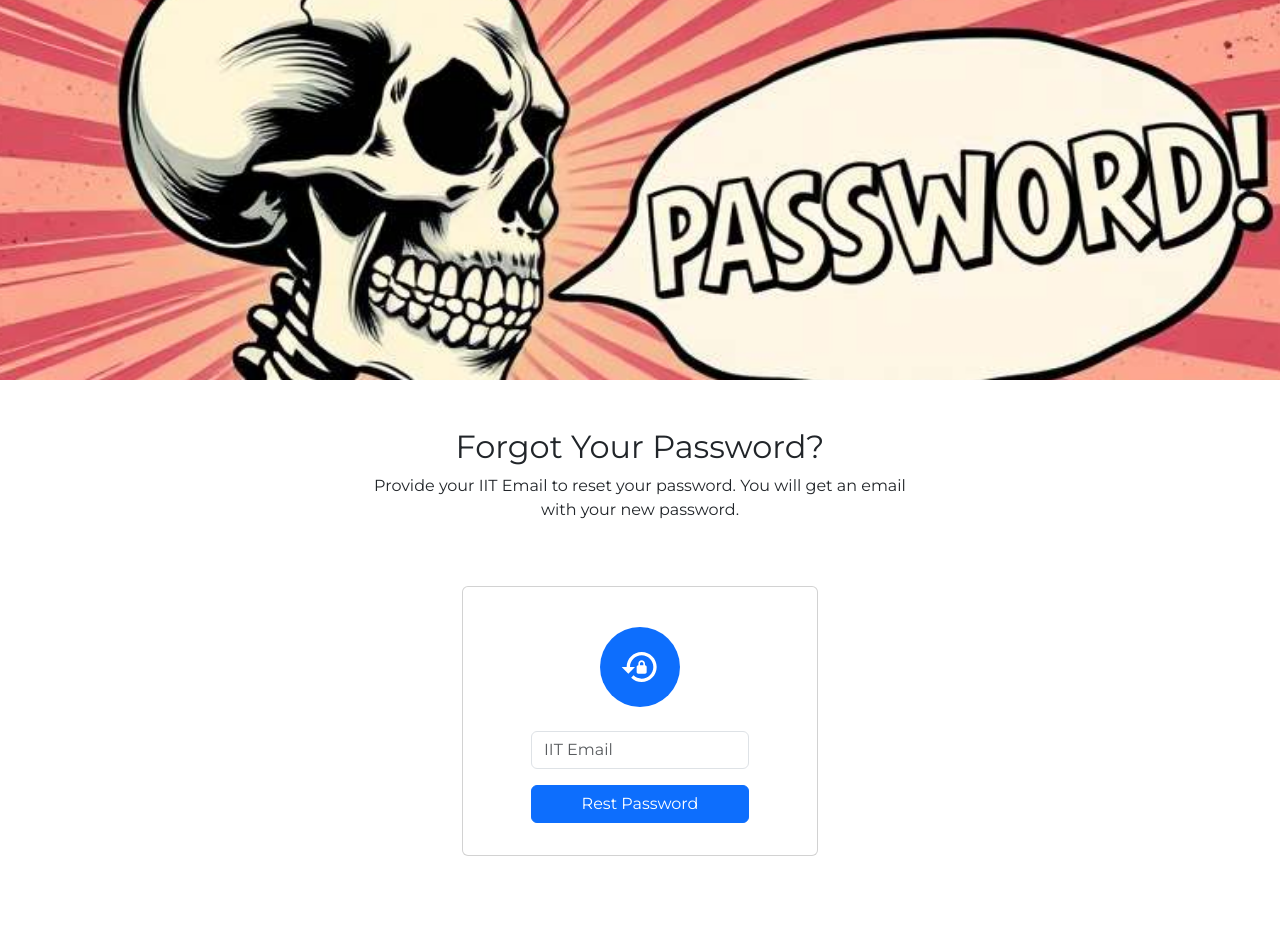
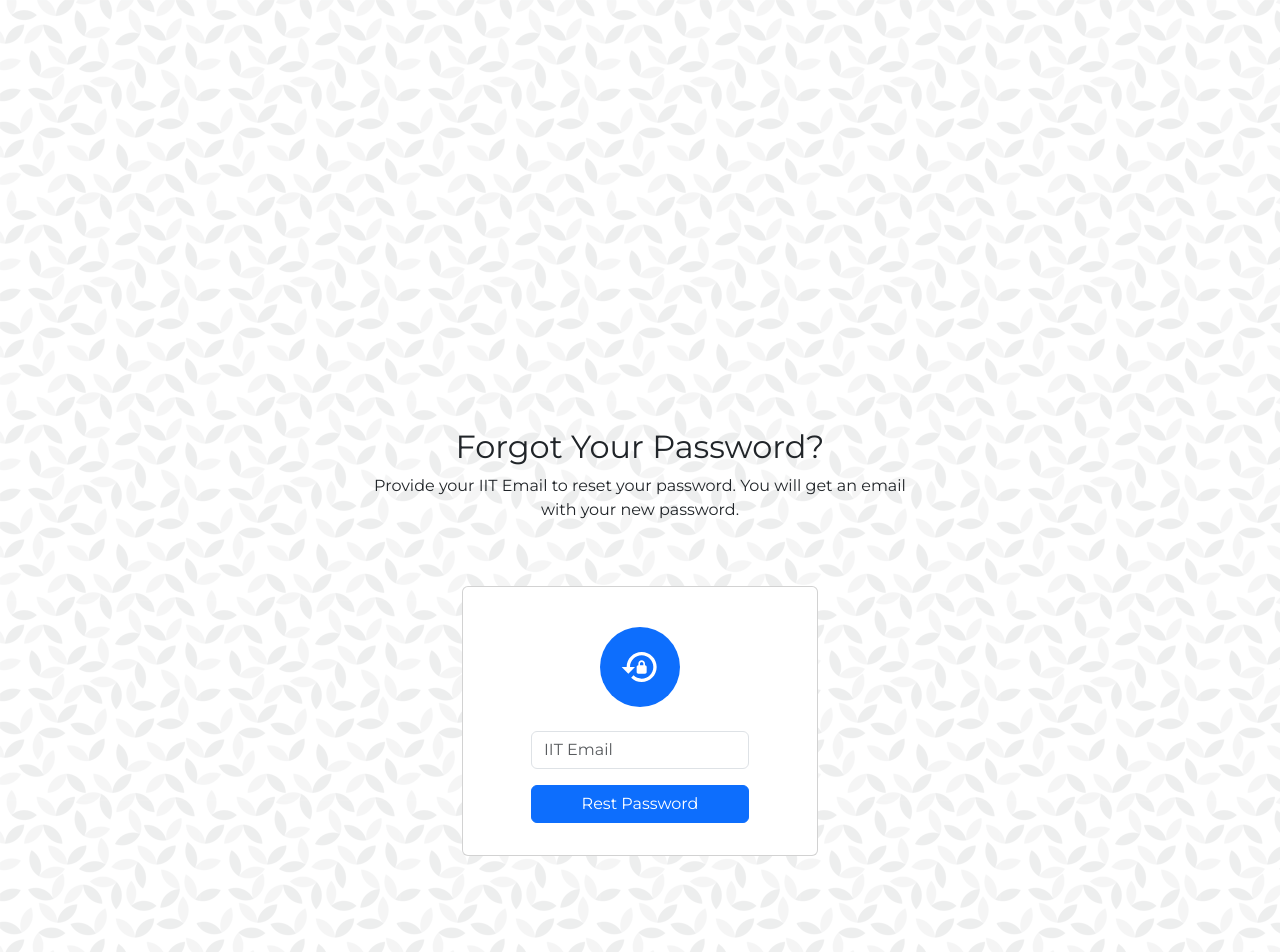
Before and after one commit to bschultz99/cks, a Flask app: page /forgot_password_page in a window 1280 px wide. Run offline with Flask 3, Linux system fonts and the light colour scheme; some libraries are stand-ins or nearby versions; some web fonts are replaced.

Commit message:
Update forgot_password.html

```diff
--- a/templates/forgot_password.html
+++ b/templates/forgot_password.html
@@ -18,6 +18,7 @@
 </head>
 
 <body>
+    <main class="page" style="background: url(&quot;static/img/geometric-leaves.webp&quot;);">
     <div data-bss-parallax-bg="true" class="backgroundimages" style="background-image: url(static/img/password.jpg);"></div>
     <section class="position-relative py-4 py-xl-5">
         <div class="container">
@@ -51,6 +52,7 @@
     <script src="static/js/Animated-Text-Background-animatedTextBackground.js"></script>
     <script src="static/js/pikaday.min.js"></script>
     <script src="static/js/theme.js"></script>
+</main>
 </body>
 
 </html>
```
